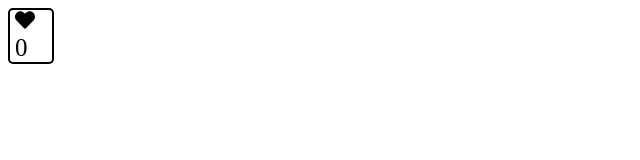
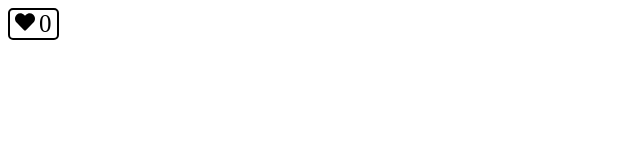
Before and after one commit to thinthazin96/heart, a plain HTML site: page index.html in a window 1280 px wide. Shown: the full height of the page, 0-640 px from the left. Drawn offline with Linux system fonts and the light colour scheme.

Commit message:
fixed heart-btn attribute

```diff
--- a/style.css
+++ b/style.css
@@ -1,9 +1,13 @@
+.heart-btn{
+    display: inline-block;
+    width: 10%;
+}
 .content{
     border: 2px solid black;
-    width: 2.5%;
     padding: 0px 5px 0px 5px;
     border-radius: 5px;
     cursor: pointer;
+    display: inline-block;
 }
 
 #btn{
```
